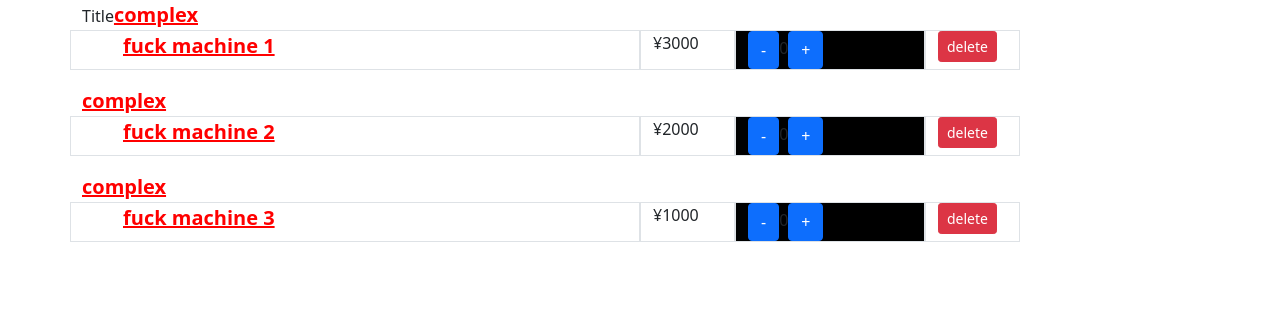
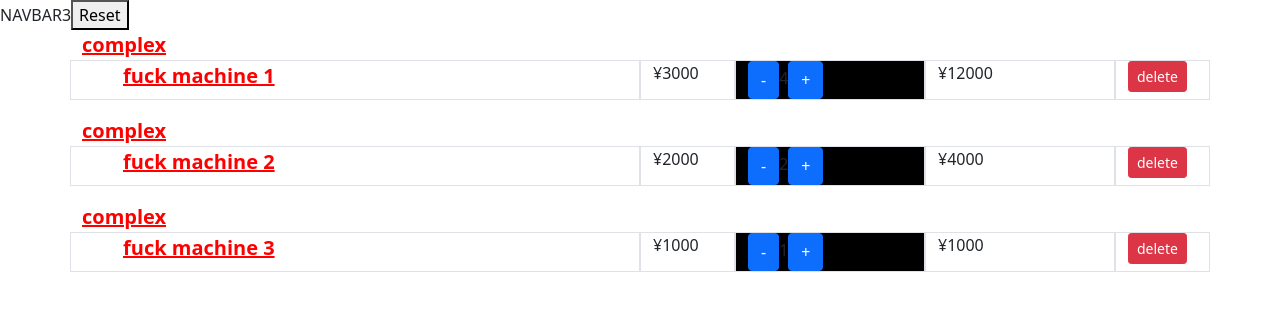
Before and after one commit to Marshall-Hao/react-demo, a React app: page / in a window 1280 px wide. Shown: the top 310 px of the page. Built offline with nearby package versions, Linux system fonts and the light colour scheme.

Commit message:
pureComponent,  setState for array and object why, single data resouces and the sturcture of parent and child components, stateful and stateless components

```diff
--- a/src/App.js
+++ b/src/App.js
@@ -1,59 +1,125 @@
-import React, { Component } from "react";
+import React, { PureComponent } from "react";
 import "./App.css";
-import ListItem from "./components/listItem";
+import NavBar from "./components/navbar";
+import ListPage from "./components/listpage";
 // import ListItem from "./components/listItemFunc";
 
-const listData = [
+class App extends PureComponent {
+  constructor(props) {
+    super(props);
+
+    this.state = {
+      listData: [
         {
           id: 1,
           name: "fuck machine 1",
           price: 3000,
-    stock: 20,
+          value: 4,
         },
         {
           id: 2,
           name: "fuck machine 2",
           price: 2000,
-    stock: 10,
+          value: 2,
         },
         {
           id: 3,
           name: "fuck machine 3",
           price: 1000,
-    stock: 30,
+          value: 1,
         },
-];
-
-class App extends Component {
-  renderList() {
-    if (listData.length === 0) {
-      return <div className="text-center">Empty</div>;
-    }
-    return listData.map((item, index) => {
-      return (
-        <ListItem
-          key={item.id}
-          data={item}
-          onDelete={this.handleDelete}
-        />
-      );
-    });
+      ],
+    };
   }
 
+  // * 单一数据源
+  handleDecrease = (id) => {
+    console.log(id);
+    const _data = this.state.listData.map((item) => {
+      if (item.id === id) {
+        const _item = { ...item };
+        _item.value--;
+        if (_item.value < 0) _item.value = 0;
+        return _item;
+      } else {
+        return item;
+      }
+    });
+
+    this.setState({
+      listData: _data,
+    });
+  };
+
+  handleIncrease = (id) => {
+    const _data = this.state.listData.map((item) => {
+      if (item.id === id) {
+        const _item = { ...item };
+        _item.value++;
+        return _item;
+      } else {
+        return item;
+      }
+    });
+
+    this.setState({
+      listData: _data,
+    });
+  };
+
+  // renderList() {
+  //   if (this.state.listData.length === 0) {
+  //     return <div className="text-center">Empty</div>;
+  //   }
+  //   return this.state.listData.map((item, index) => {
+  //     return (
+  //       <ListItem
+  //         key={item.id}
+  //         data={item}
+  //         onDelete={this.handleDelete}
+  //         onIncrease={this.handleIncrease}
+  //         onDecrease={this.handleDecrease}
+  //       />
+  //     );
+  //   });
+  // }
+
   handleDelete = (id) => {
-    console.log("id", id);
+    const listData = this.state.listData.filter(
+      (item) => item.id !== id
+    );
+
+    this.setState({
+      listData,
+    });
+  };
+
+  handleReset = () => {
+    const _list = this.state.listData.map((item) => {
+      const _item = { ...item };
+      _item.value = 0;
+      return _item;
+    });
+
+    this.setState({
+      listData: _list,
+    });
   };
 
   render() {
     return (
-      <div className="container">
-        <span className="title">Title</span>
-        {/* 简洁  与运算符*/}
-        {listData.length === 0 && (
-          <div className="text-center">Empty</div>
-        )}
-        {this.renderList()}
-      </div>
+      <>
+        <NavBar
+          onReset={this.handleReset}
+          total={this.state.listData.length}
+        />
+        <ListPage
+          data={this.state.listData}
+          handleDecrease={this.handleDecrease}
+          handleIncrease={this.handleIncrease}
+          handleDelete={this.handleDelete}
+        />
+      </>
     );
   }
 }
--- a/src/components/listItem.jsx
+++ b/src/components/listItem.jsx
@@ -1,4 +1,4 @@
-import React, { Component } from 'react';
+import React, { PureComponent } from 'react';
 import style from './listItem.module.css'
 import classnames from 'classnames/bind'
 import cn from 'classnames'
@@ -6,7 +6,7 @@ import cn from 'classnames'
 const cls = classnames.bind(style)
 
 
-class ListItem extends Component {
+class ListItem extends PureComponent {
     constructor(props) {
         super(props)
         this.state = {
@@ -15,44 +15,48 @@ class ListItem extends Component {
         // this.handleDecrease = this.handleDecrease.bind(this)
     }
 
-    manageCount() {
-        return this.state.count + '个'
-    }
+    // doSthWithCount = () => {
+    //     if (this.props.data.value <= 0) {
+    //         // * setState 是异步的，为了优化，可能多个setState同步执行
+    //         this.setState({
+    //             count: 0
+    //         })
+    //     }
+    // }
 
-    doSthWithCount = () => {
-        if (this.state.count <= 0) {
-            // * setState 是异步的，为了优化，可能多个setState同步执行
-            this.setState({
-                count: 0
-            })
-        }
-    }
+    // handleDecrease = (id,ev) => {
+    //     this.setState({
+    //         count: this.state.count - 1
+    //     })
+    //     this.doSthWithCount()
+    // }
 
-    handleDecrease = (id,ev) => {
-        console.log(ev)
-        console.log('id:',id)
-        this.setState({
-            count: this.state.count - 1
-        })
-        this.doSthWithCount()
-    }
+    // handleIncrease = () => {
+    //     // console.log('step 1',this.state.count)
+    //         // * setState 是异步的，为了优化，可能多个setState同步执行
+    //         // * 需要使用回调获取更新的值
+    //     this.setState({
+    //         count: this.state.count + 1
+    //     },() => {
+    //         //   console.log('step 3',this.state.count)
+    //     })
+    //     // console.log('step 2',this.state.count)
 
-    handleIncrease = () => {
-        console.log('step 1',this.state.count)
-            // * setState 是异步的，为了优化，可能多个setState同步执行
-            // * 需要使用回调获取更新的值
-        this.setState({
-            count: this.state.count + 1
-        },() => {
-              console.log('step 3',this.state.count)
-        })
-        console.log('step 2',this.state.count)
+    // }
 
-    }
+    // * 优化重复渲染,避免不必要渲染执行
+    // shouldComponentUpdate(nextProps, nextState) {
+    //     console.log('props', this.props, nextProps)
+    //     console.log('state', this.state, nextState)
+
+    //     if (this.props.data.id === nextProps.data.id && this.state.count === nextState.count) return false
 
 
+    //     return true
+    // }
 
     render() {
+        console.log('item is renderer')
         // * 方便条件渲染了
         const _cn = cn({
             'bg-black': !this.state.count
@@ -65,10 +69,11 @@ class ListItem extends Component {
                 <div className={`col-6 grid-col border ${style.title} ${style['list-title']}`} >{this.props.data.name}</div>
                 <div className='col-1 grid-col border'>¥{this.props.data.price}</div>
                 <div className={`col-2 grid-col border flex' ${_cn}`}>
-                    <button onClick={(ev) => {this.handleDecrease(this.props.data.id,ev)}} type='button' className='btn btn-primary'> - </button>
-                       <span className={cls('digital')}>{this.state.count}</span>
-                    <button onClick={this.handleIncrease} type='button' className='btn btn-primary'> + </button>
+                    <button onClick={(ev) => {this.props.onDecrease(this.props.data.id,ev)}} type='button' className='btn btn-primary'> - </button>
+                       <span className={cls('digital')}>{this.props.data.value}</span>
+                    <button onClick={() => {this.props.onIncrease(this.props.data.id)}} type='button' className='btn btn-primary'> + </button>
                 </div>
+                <div className='col-2 border'>¥{this.props.data.price * this.props.data.value}</div>
                 <div className='col-1 border'>
                     <button onClick={() => {this.props.onDelete(this.props.data.id)}} className='btn btn-danger btn-sm'>delete</button>
                 </div>
--- /dev/null
+++ b/src/components/listpage.jsx
@@ -0,0 +1,36 @@
+import React, { PureComponent } from 'react';
+import ListItem from './listItem';
+
+
+class ListPage extends PureComponent {
+
+    renderList() {
+        if (this.props.data.length === 0) {
+            return <div className="text-center">Empty</div>;
+        }
+        return this.props.data.map((item, index) => {
+            return (
+            <ListItem
+                key={item.id}
+                data={item}
+                onDelete={this.props.handleDelete}
+                onIncrease={this.props.handleIncrease}
+                onDecrease={this.props.handleDecrease}
+            />
+            );
+        });
+    }
+
+    render() {
+        return (
+            <div className="container">
+                {this.props.data.length === 0 && (
+                <div className="text-center">Empty</div>
+                )}
+                {this.renderList()}
+            </div>
+      );
+    }
+}
+
+export default ListPage;
--- /dev/null
+++ b/src/components/navbar.jsx
@@ -0,0 +1,28 @@
+import React, { PureComponent } from 'react';
+
+
+const NavBar = ({total, onReset}) => {
+    return (
+        <nav>
+        <span>NAVBAR</span>
+        <span>{total}</span>
+        <button onClick={onReset}>Reset</button>
+    </nav>
+     );
+}
+
+export default NavBar;
+
+// class NavBar extends PureComponent {
+//     render() {
+//         return (
+//             <nav>
+//                 <span>NAVBAR</span>
+//                 <span>{this.props.total}</span>
+//                 <button onClick={this.props.onReset}>Reset</button>
+//             </nav>
+//          );
+//     }
+// }
+
+// export default NavBar;
```
Lines whose indentation alone changed are shown as unchanged.
